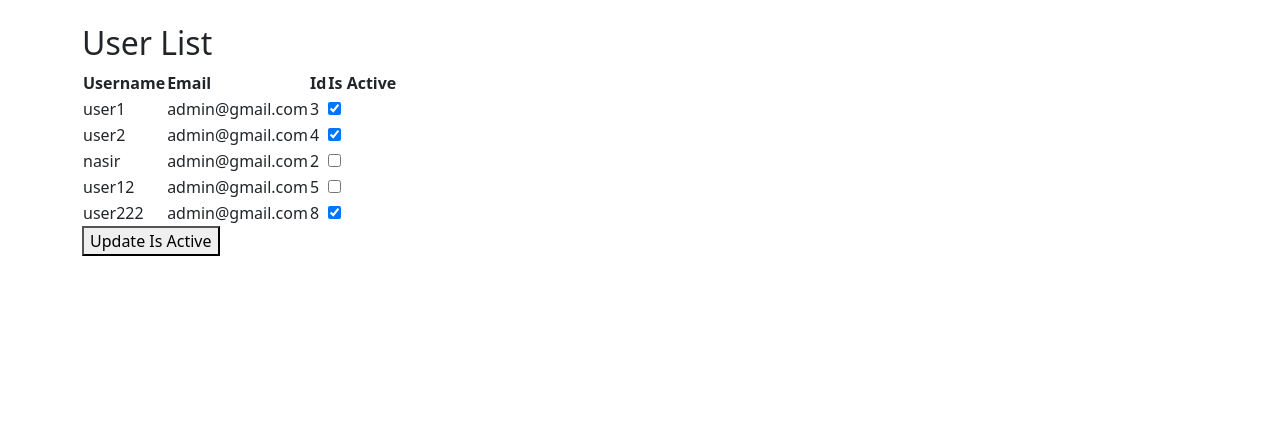
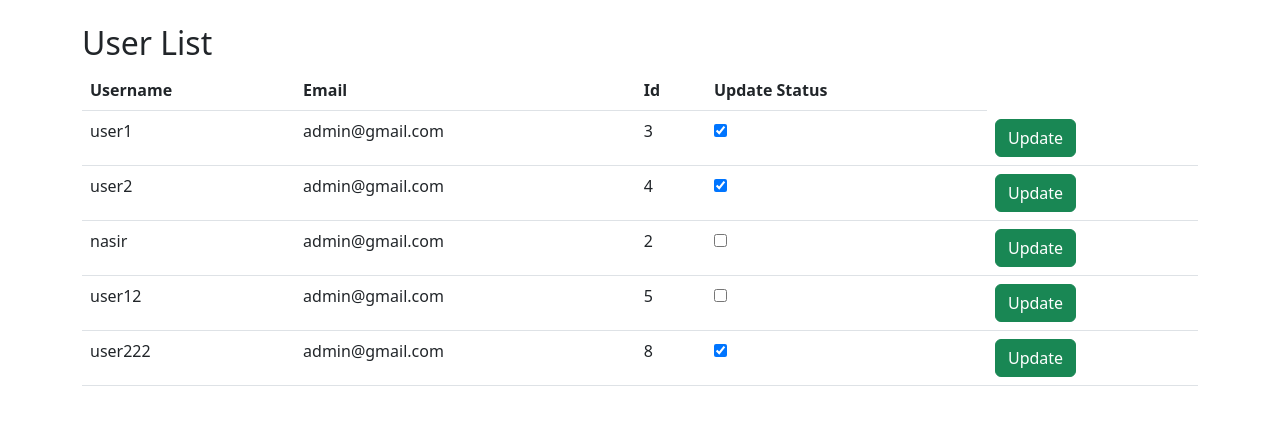
Before and after one commit to NasirUdd-in/user-role, a Django app: page /user-data/ in a window 1280 px wide. Shown: the part 56-481 px from the top of the page. Run offline with Django 4.2, Linux system fonts and the light colour scheme; a user stored in the database is signed in; data comes from the database, SQL or seed files in the repository; both versions use the stored data as it was after the commit.

Commit message:
updated
user-list updated

```diff
--- a/templates/user_list.html
+++ b/templates/user_list.html
@@ -1,30 +1,33 @@
 {% extends 'base.html' %}
 {% block content %}
     <h2>User List</h2>
-    <form method="post" action="{% url 'update_user_is_active' %}">
-        {% csrf_token %}
-        <table>
-            <thead>
+
+        <table class="table">
+            <thead  class="thead-dark">
                 <tr>
-                    <th>Username</th>
-                    <th>Email</th>
-                    <th>Id</th>
-                    <th>Is Active</th>
+                    <th scope="col">Username</th>
+                    <th scope="col">Email</th>
+                    <th scope="col">Id</th>
+                    <th scope="col">Update Status</th>
                 </tr>
             </thead>
             <tbody>
                 {% for profile in user_profiles  %}
+                <form method="post" action="{% url 'update_user_is_active' %}">
+                    {% csrf_token %}
                     <tr>
-                        <td>{{ profile.user.username }}</td>
-                        <td>{{ profile.user.email }}</td>
-                        <td>{{profile.user.id}}</td>
-                        <td>
+                        <td scope="row">{{ profile.user.username }}</td>
+                        <td scope="row">{{ profile.user.email }}</td>
+                        <td scope="row">{{profile.user.id}}</td>
+                        <td scope="row">
                             <input type="checkbox" name="user_ids" value="{{ profile.user.id }}" {% if profile.user.is_active %}checked{% endif %}>
                         </td>
+                        <td scope="row"> <button type="submit"  class="btn btn-success">Update</button></td>
                     </tr>
+                </form>
                 {% endfor %}
             </tbody>
         </table>
-        <button type="submit">Update Is Active</button>
-    </form>
+
+
 {% endblock %}
```
Also changed, not shown: db.sqlite3, 13 other files.
